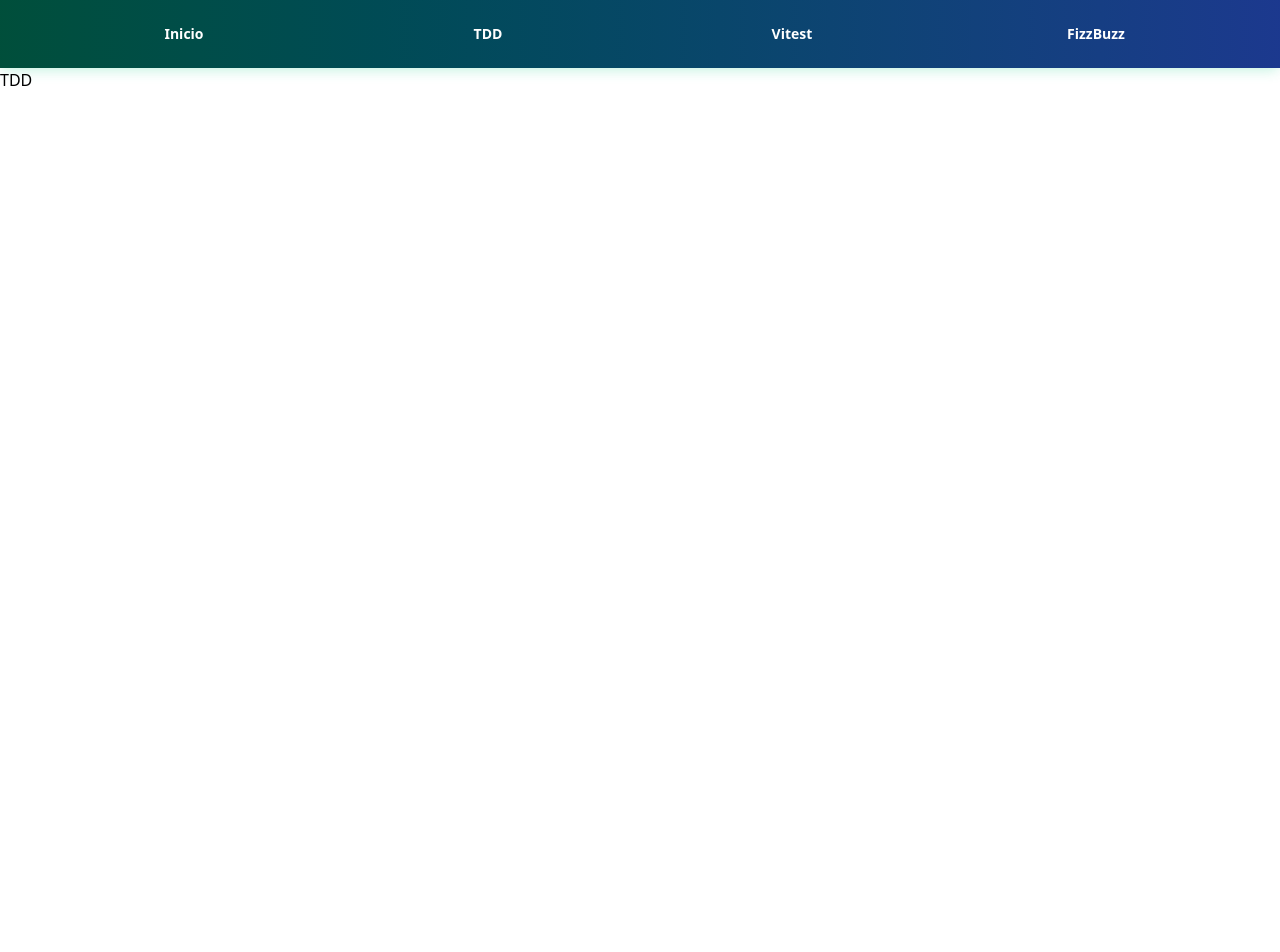
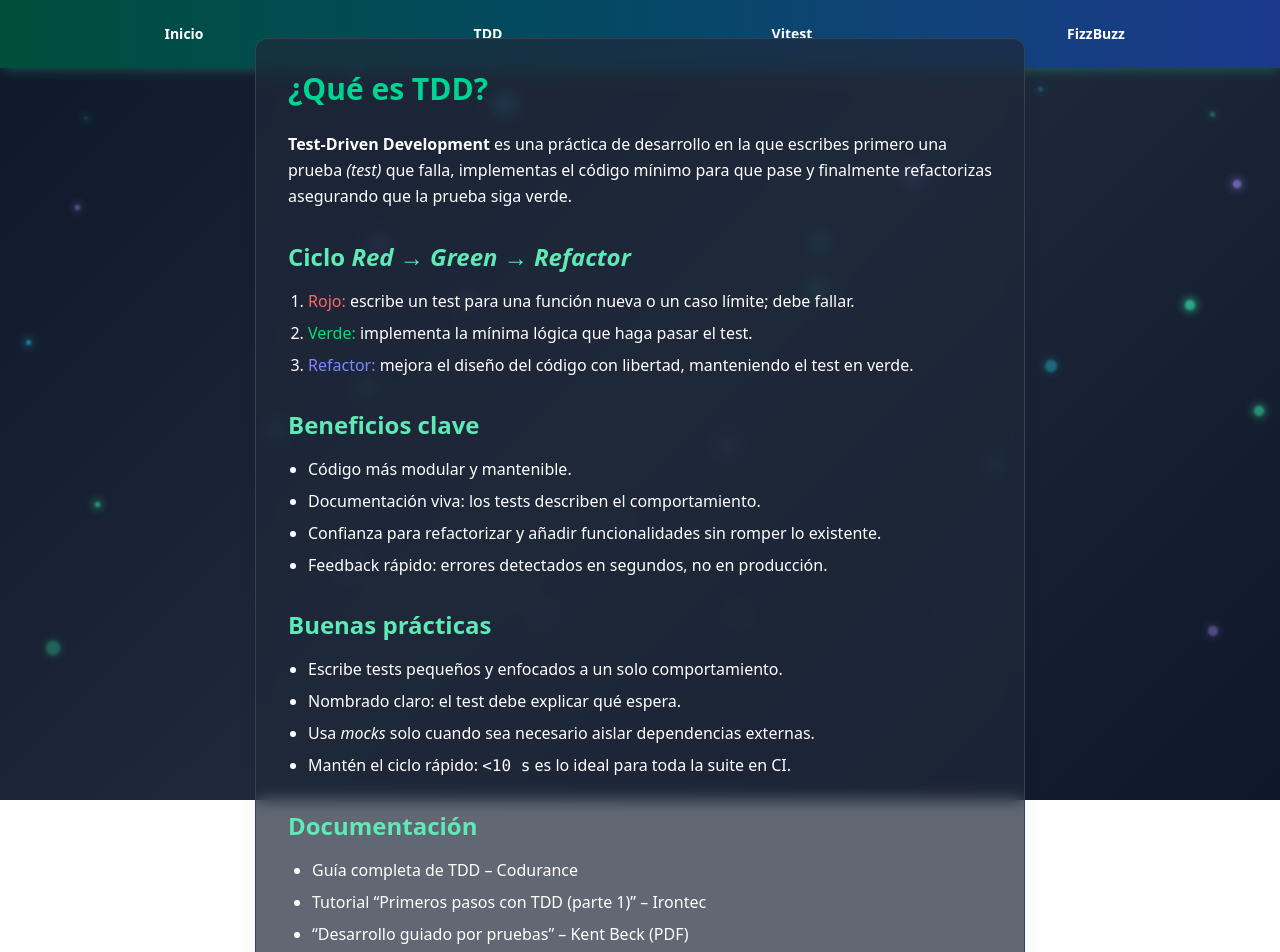
Before and after one commit to ElianRemaggi/tddVitestPractice, a Nuxt app: page /TDD in a window 1280 px wide. Shown: the top 952 px of the page. Before the commit the page ends 800 px from the top, so only its background shows below. Built offline with nearby package versions, Linux system fonts and the light colour scheme.

Commit message:
FEAT ( TDD Page ) : Generate TDD Page

```diff
--- a/pages/TDD.vue
+++ b/pages/TDD.vue
@@ -1,6 +1,110 @@
 <template>
-    <div>
-        <h1>TDD</h1>
+    <div class="min-h-screen mt-20">
+
+        <DotBackground class="absolute top-0 left-0 w-full h-full" />
+
+
+        <div class=" text-white antialiased">
+            <main class="flex flex-col items-center justify-center h-screen px-6">
+                <!-- Tarjeta -->
+                <article
+                    class="w-full max-w-3xl rounded-xl bg-gray-800/70 backdrop-blur-sm p-8 shadow-xl ring-1 ring-gray-700">
+                    <h1 class="mb-6 text-3xl font-bold text-emerald-400">¿Qué es TDD?</h1>
+                    <p class="mb-4 leading-relaxed">
+                        <strong>Test-Driven Development</strong> es una práctica de desarrollo en
+                        la que escribes primero una prueba <em>(test)</em> que falla,
+                        implementas el código mínimo para que pase y finalmente refactorizas
+                        asegurando que la prueba siga verde.
+                    </p>
+
+                    <h2 class="mt-8 mb-4 text-2xl font-semibold text-emerald-300">
+                        Ciclo <span class="italic">Red → Green → Refactor</span>
+                    </h2>
+                    <ol class="list-decimal ml-5 space-y-2">
+                        <li>
+                            <span class="text-red-400 font-medium">Rojo:</span> escribe un test
+                            para una función nueva o un caso límite; debe fallar.
+                        </li>
+                        <li>
+                            <span class="text-green-400 font-medium">Verde:</span> implementa la
+                            mínima lógica que haga pasar el test.
+                        </li>
+                        <li>
+                            <span class="text-indigo-400 font-medium">Refactor:</span> mejora el
+                            diseño del código con libertad, manteniendo el test en verde.
+                        </li>
+                    </ol>
+
+                    <h2 class="mt-8 mb-4 text-2xl font-semibold text-emerald-300">
+                        Beneficios clave
+                    </h2>
+                    <ul class="list-disc ml-5 space-y-2">
+                        <li>Código más modular y mantenible.</li>
+                        <li>Documentación viva: los tests describen el comportamiento.</li>
+                        <li>
+                            Confianza para refactorizar y añadir funcionalidades sin romper
+                            lo existente.
+                        </li>
+                        <li>
+                            Feedback rápido: errores detectados en segundos, no en producción.
+                        </li>
+                    </ul>
+
+                    <h2 class="mt-8 mb-4 text-2xl font-semibold text-emerald-300">
+                        Buenas prácticas
+                    </h2>
+                    <ul class="list-disc ml-5 space-y-2">
+                        <li>Escribe tests pequeños y enfocados a un solo comportamiento.</li>
+                        <li>Nombrado claro: el test debe explicar qué espera.</li>
+                        <li>
+                            Usa <span class="italic">mocks</span> solo cuando sea necesario
+                            aislar dependencias externas.
+                        </li>
+                        <li>
+                            Mantén el ciclo rápido: <code>&lt;10 s</code> es lo ideal para toda
+                            la suite en CI.
+                        </li>
+                    </ul>
+
+                    <h2 class="mt-8 mb-4 text-2xl font-semibold text-emerald-300">
+                        Documentación
+                    </h2>
+
+                    <ul class="list-disc ml-6 space-y-2">
+                        <li>
+                            <a href="https://www.codurance.com/es/guia-completa-desarrollo-guiado-por-pruebas-tdd"
+                                target="_blank" rel="noopener"
+                                class="hover:text-emerald-400 transition-colors duration-200">
+                                Guía completa de TDD – Codurance
+                            </a>
+                        </li>
+
+                        <li>
+                            <a href="https://blog.irontec.com/primeros-pasos-con-tdd-i/" target="_blank" rel="noopener"
+                                class="hover:text-emerald-400 transition-colors duration-200">
+                                Tutorial “Primeros pasos con TDD (parte 1)” – Irontec
+                            </a>
+                        </li>
+
+                        <li>
+                            <a href="https://cdn.bookey.app/files/pdf/book/es/desarrollo-guiado-por-pruebas.pdf"
+                                target="_blank" rel="noopener"
+                                class="hover:text-emerald-400 transition-colors duration-200">
+                                “Desarrollo guiado por pruebas” – Kent Beck (PDF)
+                            </a>
+                        </li>
+                    </ul>
+
+
+
+                    <footer class="mt-10 text-sm text-gray-400">
+                        Empieza con algo sencillo ― por ejemplo, la clásica kata
+                        <em>FizzBuzz</em> ― y practica el ciclo TDD hasta que sea natural.
+                    </footer>
+
+                </article>
+            </main>
+        </div>
     </div>
 </template>
 
@@ -8,6 +112,4 @@
 
 </script>
 
-<style scoped>
-
-</style>
+<style scoped></style>
```
